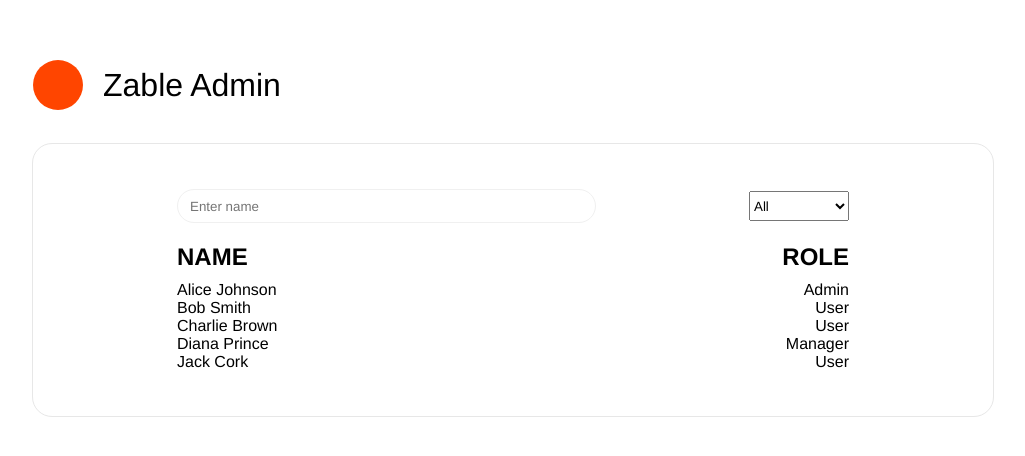
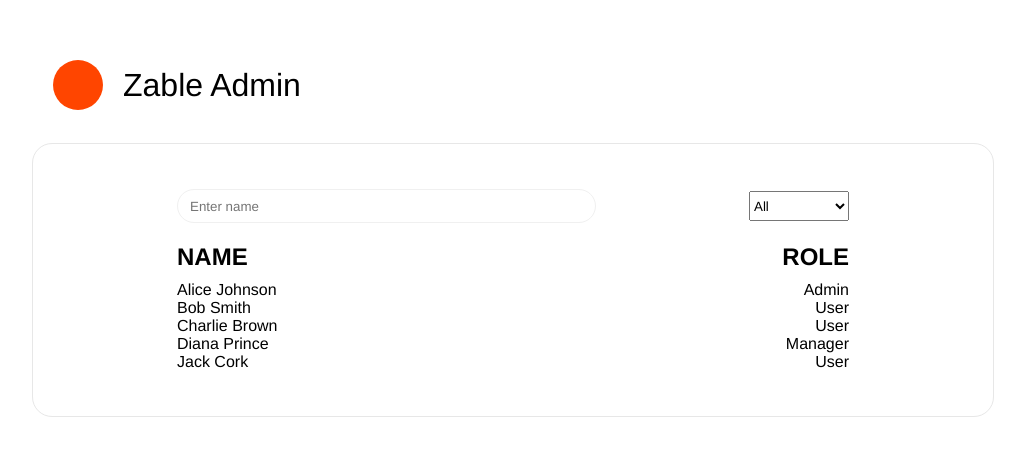
Before and after one commit to SanjeevMidda/search-and-filter, a React (Create React App) app: page / in a window 1280 px wide. Shown: the part 120-576 px from the top of the page, without its empty margins (127-1152 px from the left). Built offline with nearby package versions, Linux system fonts and the light colour scheme.

Commit message:
Adjust left position of title element

```diff
--- a/src/index.css
+++ b/src/index.css
@@ -65,7 +65,7 @@ select {
 #title {
   position: absolute;
   top: 180px;
-  left: 160px;
+  left: 180px;
   display: flex;
   justify-content: center;
   align-items: center;
```
